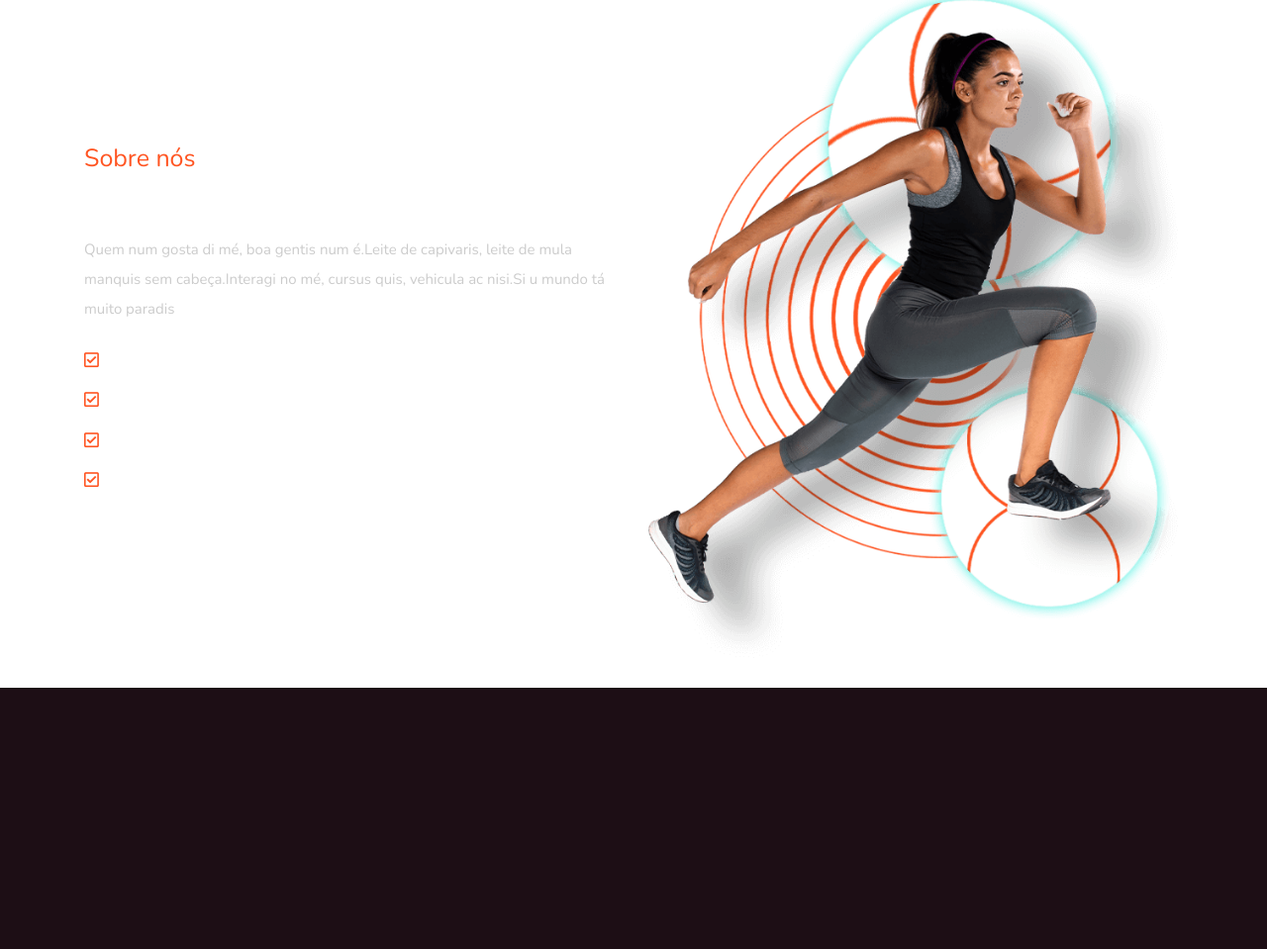
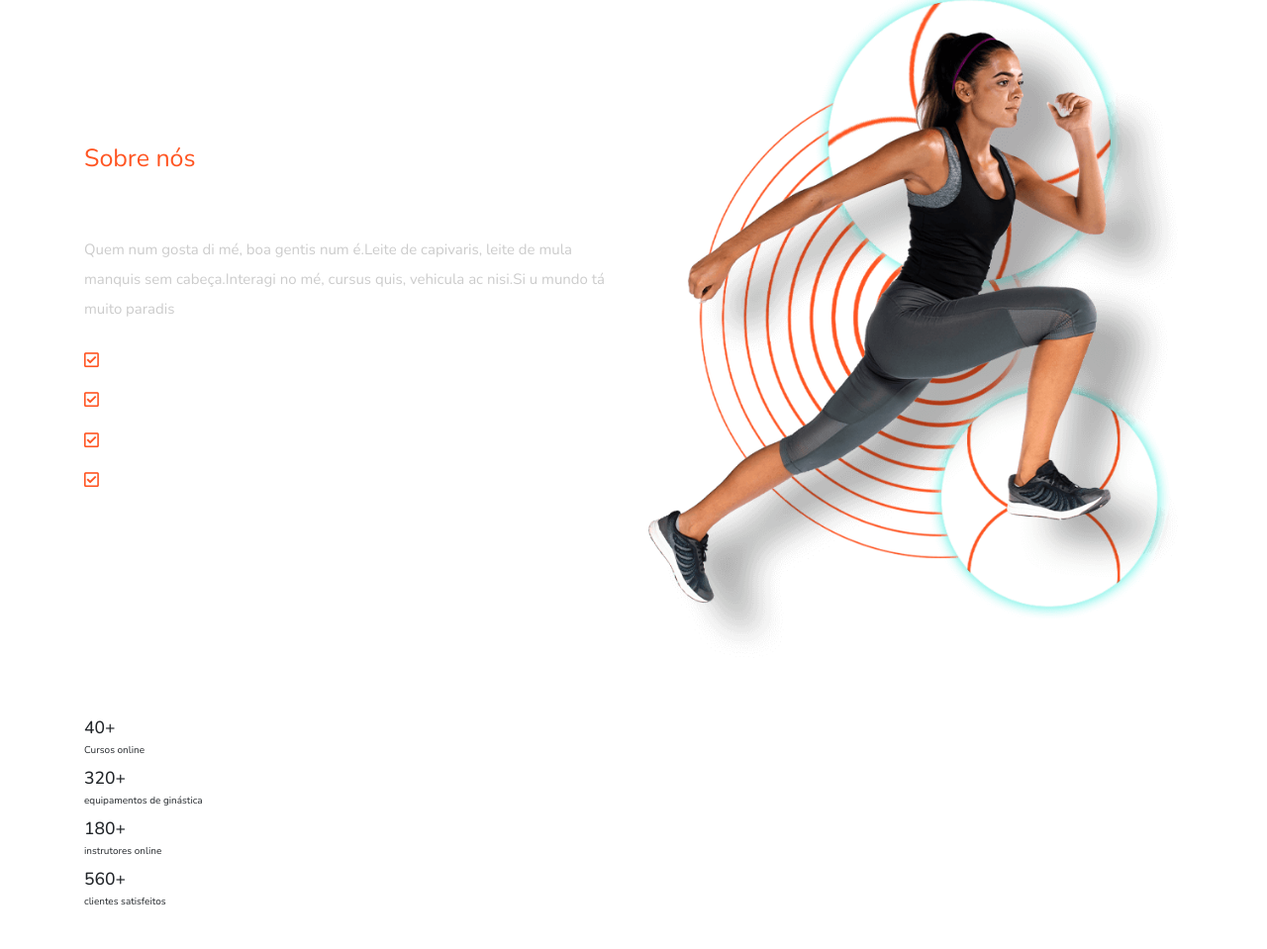
Before and after one commit to daniel-oliv3/fitness_website_responsive, a plain HTML site: page index.html in a window 1280 px wide. Shown: the part 924-1883 px from the top of the page at 99% size. Before the commit the page ends 1619 px from the top, so only its background shows below. Drawn offline with nearby package versions, Linux system fonts and the light colour scheme; a script that the page names is missing.

Commit message:
Counter section

```diff
--- a/index.html
+++ b/index.html
@@ -70,8 +70,40 @@
               </div>
            </div>
         </div>
+     </section>
 
-     </section>
+
+     <!-- ======= Counter Section/Seção do contador ======= -->
+     <section class="counter">
+
+      <div class="container box-container">
+
+         <div class="box">
+            <h3>40+</h3>
+            <p>Cursos online</p>
+         </div>
+
+         <div class="box">
+            <h3>320+</h3>
+            <p>equipamentos de ginástica</p>
+         </div>
+
+         <div class="box">
+            <h3>180+</h3>
+            <p>instrutores online</p>
+         </div>
+
+         <div class="box">
+            <h3>560+</h3>
+            <p>clientes satisfeitos</p>
+         </div>
+      </div>
+   </section>
+
+
+
+
+
     <script src="js/acript.js"></script>
 </body>
 </html>
```
